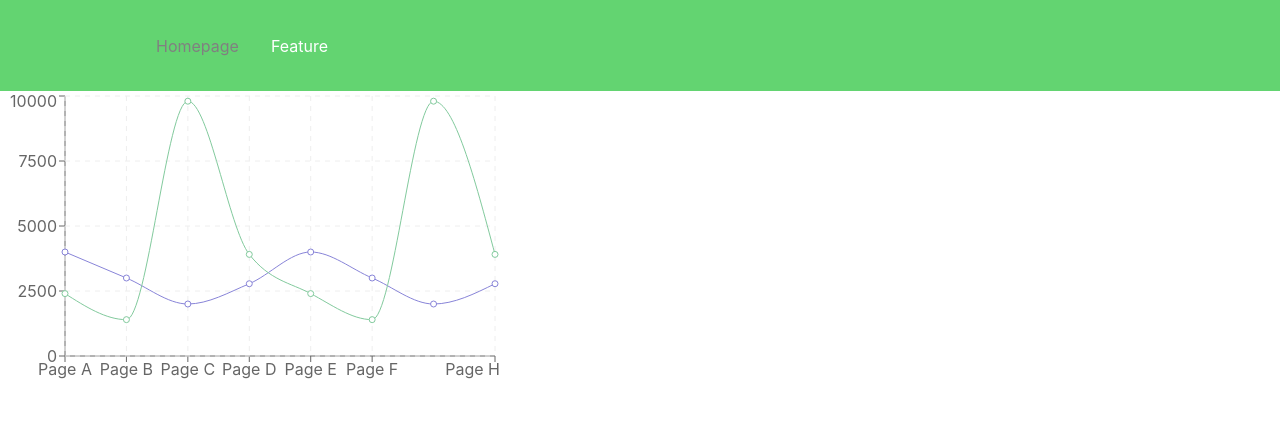
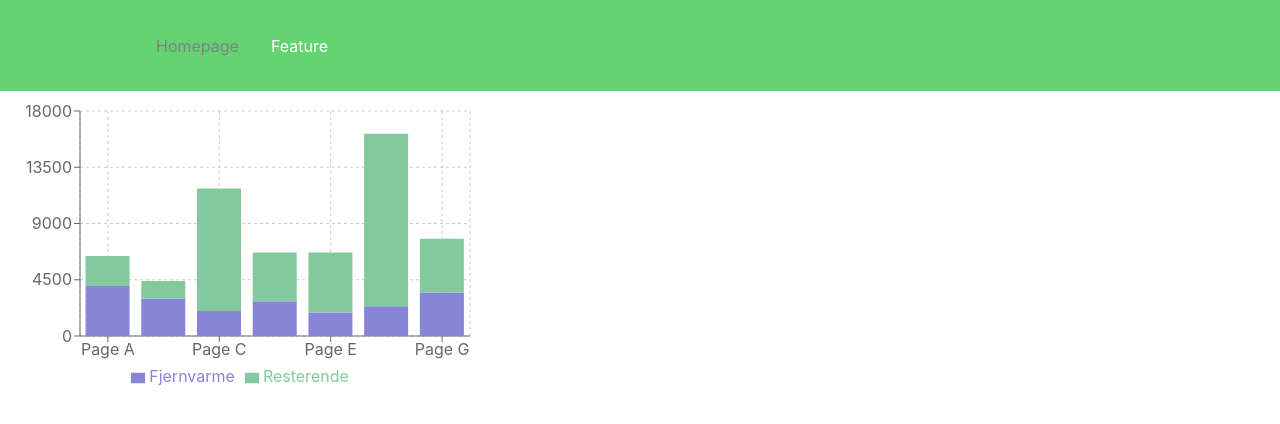
Before and after one commit to dagokl/trdk02_energy_consumption, a React (Create React App) app in the folder frontend/: page /feature in a window 1280 px wide. Shown: the top 424 px of the page. Built offline with nearby package versions, Linux system fonts and the light colour scheme.

Commit message:
add bar chart with different data types

```diff
--- a/frontend/src/pages/Feature.jsx
+++ b/frontend/src/pages/Feature.jsx
@@ -1,66 +1,73 @@
 import React from 'react';
-import { LineChart, Line, XAxis, YAxis, CartesianGrid } from 'recharts';
+import { BarChart, Bar, XAxis, YAxis, CartesianGrid, Tooltip, Legend, ResponsiveContainer } from 'recharts';
+
 
 const data = [
     {
         name: 'Page A',
-        uv: 4000,
-        pv: 2400,
+        Fjernvarme: 4000,
+        Resterende: 2400,
         amt: 2400,
     },
     {
         name: 'Page B',
-        uv: 3000,
-        pv: 1398,
+        Fjernvarme: 3000,
+        Resterende: 1398,
         amt: 2210,
     },
     {
         name: 'Page C',
-        uv: 2000,
-        pv: 9800,
+        Fjernvarme: 2000,
+        Resterende: 9800,
         amt: 2290,
     },
     {
         name: 'Page D',
-        uv: 2780,
-        pv: 3908,
+        Fjernvarme: 2780,
+        Resterende: 3908,
         amt: 2000,
     },
     {
         name: 'Page E',
-        uv: 4000,
-        pv: 2400,
-        amt: 2400,
+        Fjernvarme: 1890,
+        Resterende: 4800,
+        amt: 2181,
     },
     {
         name: 'Page F',
-        uv: 3000,
-        pv: 1398,
-        amt: 2210,
+        Fjernvarme: 2390,
+        Resterende: 13800,
+        amt: 2500,
     },
     {
         name: 'Page G',
-        uv: 2000,
-        pv: 9800,
-        amt: 2290,
-    },
-    {
-        name: 'Page H',
-        uv: 2780,
-        pv: 3908,
-        amt: 2000,
+        Fjernvarme: 3490,
+        Resterende: 4300,
+        amt: 2100,
     },
 ];
 
 const Feature = () => {
     return (
-        <LineChart width={500} height={300} data={data}>
+        <BarChart
+            width={500}
+            height={300}
+            data={data}
+            margin={{
+                top: 20,
+                right: 30,
+                left: 20,
+                bottom: 5,
+            }}
+        >
+            <CartesianGrid strokeDasharray="3 3" />
             <XAxis dataKey="name" />
             <YAxis />
-            <CartesianGrid stroke="#eee" strokeDasharray="5 5" />
-            <Line type="monotone" dataKey="uv" stroke="#8884d8" />
-            <Line type="monotone" dataKey="pv" stroke="#82ca9d" />
-        </LineChart>
+            <Tooltip />
+            <Legend />
+            <Bar dataKey="Fjernvarme" stackId="a" fill="#8884d8" />
+            <Bar dataKey="Resterende" stackId="a" fill="#82ca9d" />
+        </BarChart>
     );
 };
 
```
